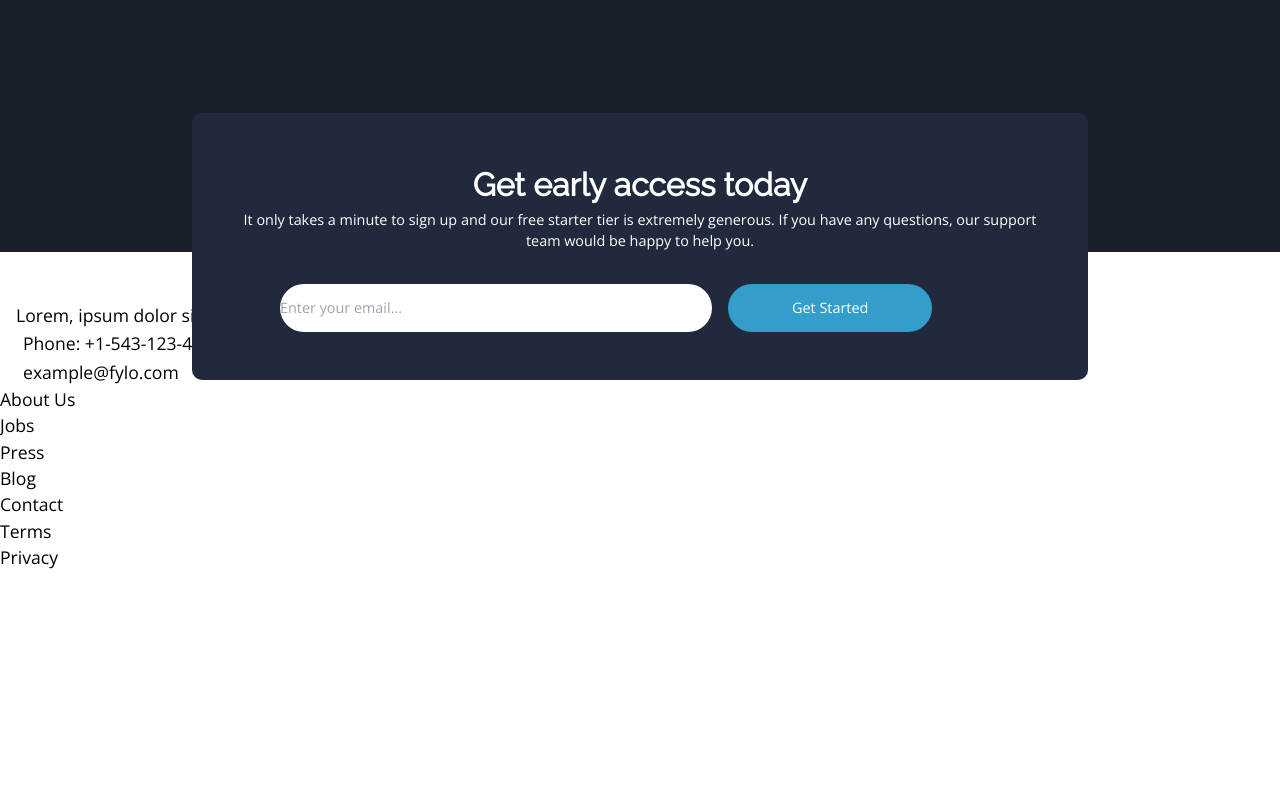
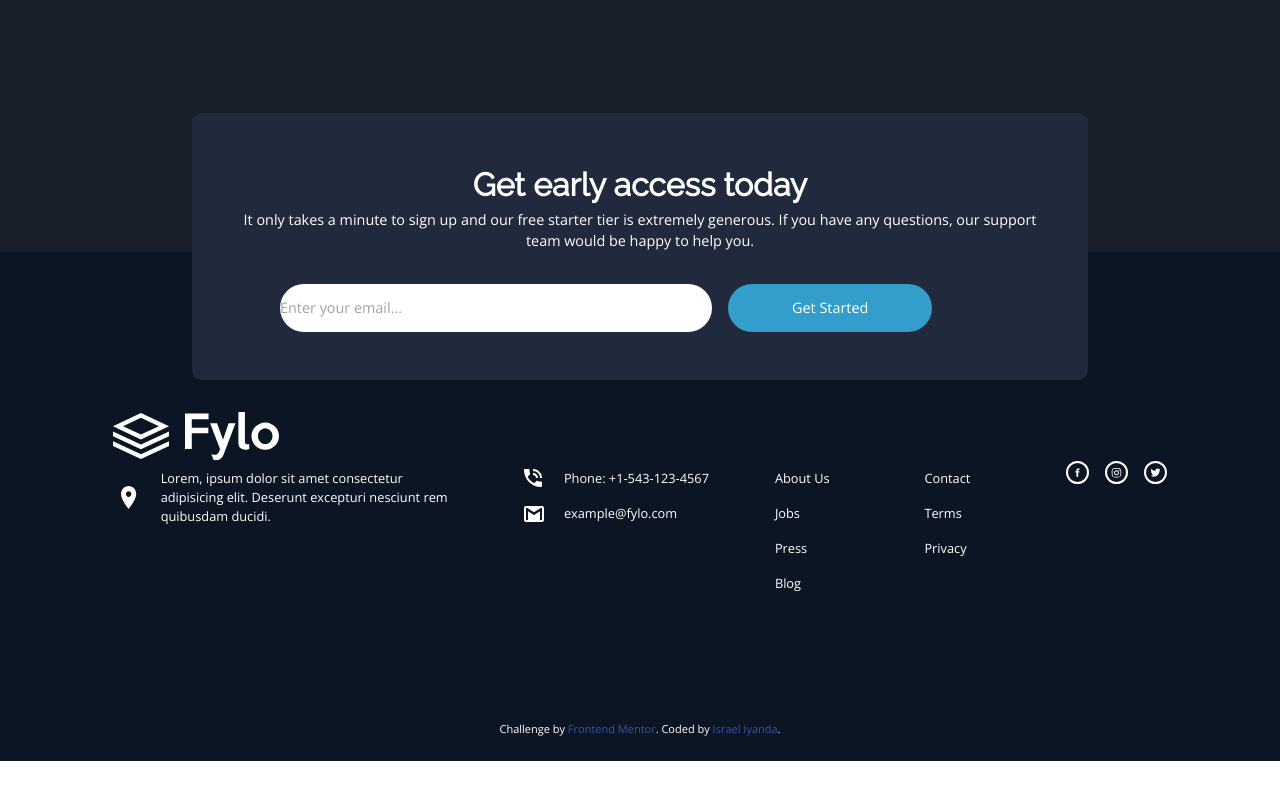
Before and after one commit to Israeltheminer/Fylo-Dark-Page, a website: page index.html in a window 1280 px wide. Shown: the part 2593-3393 px from the top of the page. After the commit the page ends 3354 px from the top, so only its background shows below. Drawn offline with nearby package versions, Linux system fonts and the light colour scheme.

Commit message:
css link fix

```diff
--- a/index.html
+++ b/index.html
@@ -8,7 +8,7 @@
 	<link rel="stylesheet" href="./public/styles/main.css">
 	<link rel="stylesheet" href="./public/styles/top-container.css">
 	<link rel="stylesheet" href="./public/styles/middle-container.css">
-	<link rel="stylesheet" href="./public/styles/top-container.css">
+	<link rel="stylesheet" href="./public/styles/bottom-container.css">
 	<link rel="preconnect" href="https://fonts.googleapis.com">
 	<link rel="preconnect" href="https://fonts.gstatic.com" crossorigin>
 	<link href="https://fonts.googleapis.com/css2?family=Open+Sans&family=Raleway&display=swap" rel="stylesheet">
```
